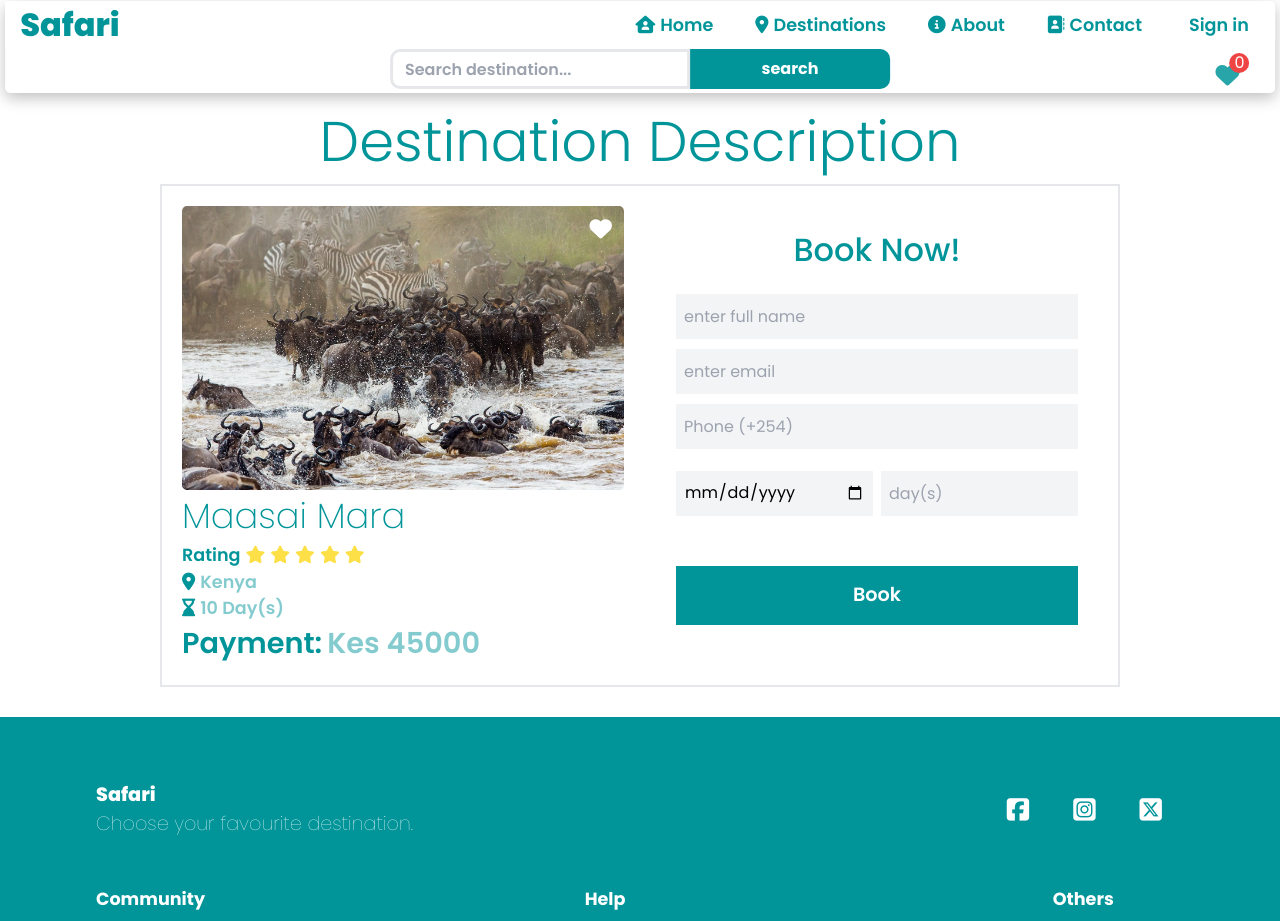
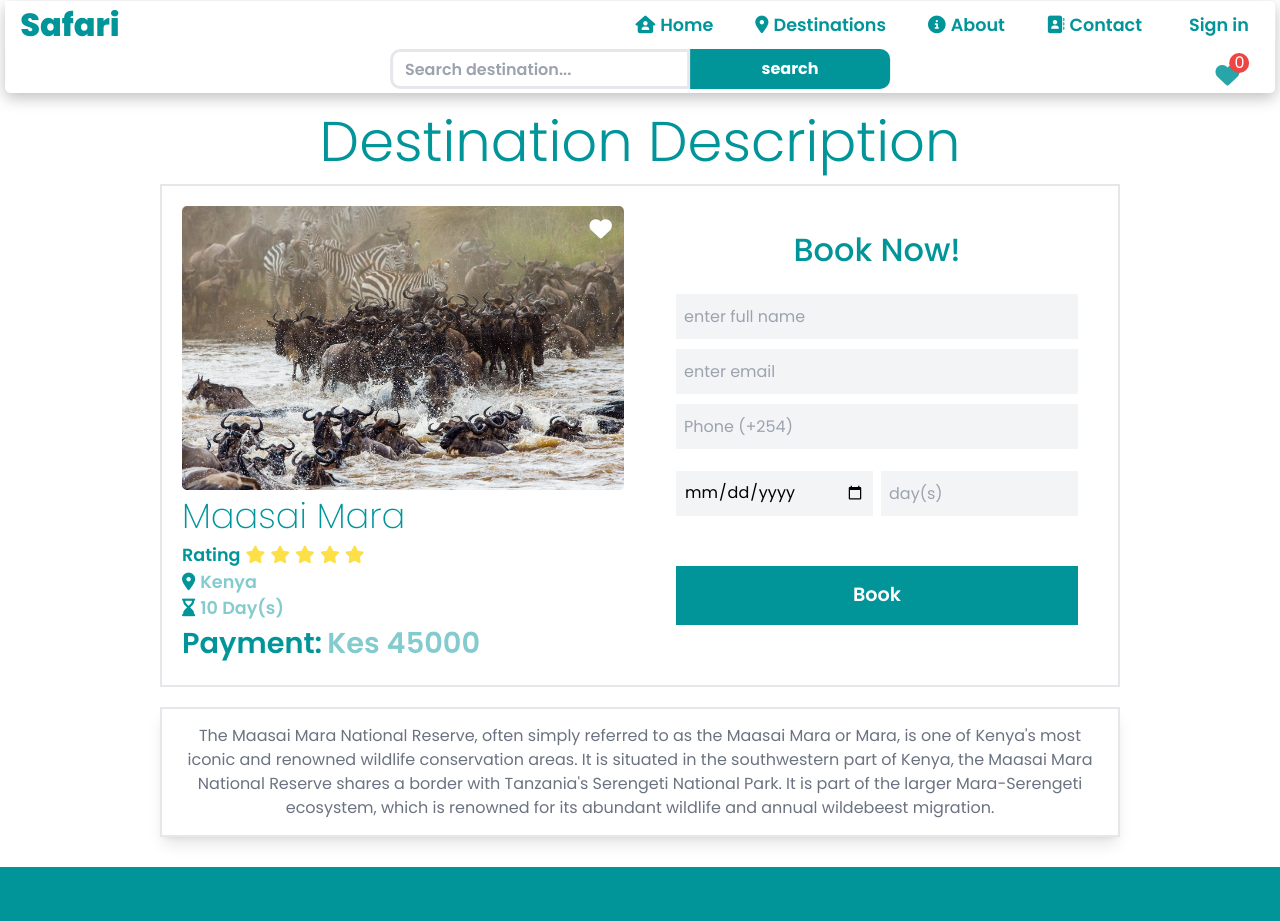
Before and after one commit to arnold-0803/Safari-Front-end-Web-Project, a React (Create React App) app: page /details/data1/0 in a window 1280 px wide. Shown: the top 921 px of the page. Built offline with nearby package versions, Linux system fonts and the light colour scheme; the HTML template or start-up script is replaced by a standard one.

Commit message:
added description in details page

```diff
--- a/src/pages/DetailsPage.jsx
+++ b/src/pages/DetailsPage.jsx
@@ -57,6 +57,7 @@ function DetailsPage({scrollToTop}) {
         </h1>
         <div className='xl:px-[160px] max-[1279px]:px-[15px]'>
           {detailsData &&
+            <>
               <div className='flex justify-center items-center border-[2px] p-[20px] gap-[2rem]
                 max-[600px]:flex-col'>
                 <div className="flex-1">
@@ -97,6 +98,12 @@ function DetailsPage({scrollToTop}) {
                   <BookingForm/>
                 </div>
               </div>
+              <div className='pt-[20px]'>
+                <p className='border-[2px] p-[15px] text-gray-500 shadow-lg'>
+                  {detailsData.description}
+                </p>
+              </div>
+            </>
           }
         </div>
       </div>
```
Lines whose indentation alone changed are shown as unchanged.
